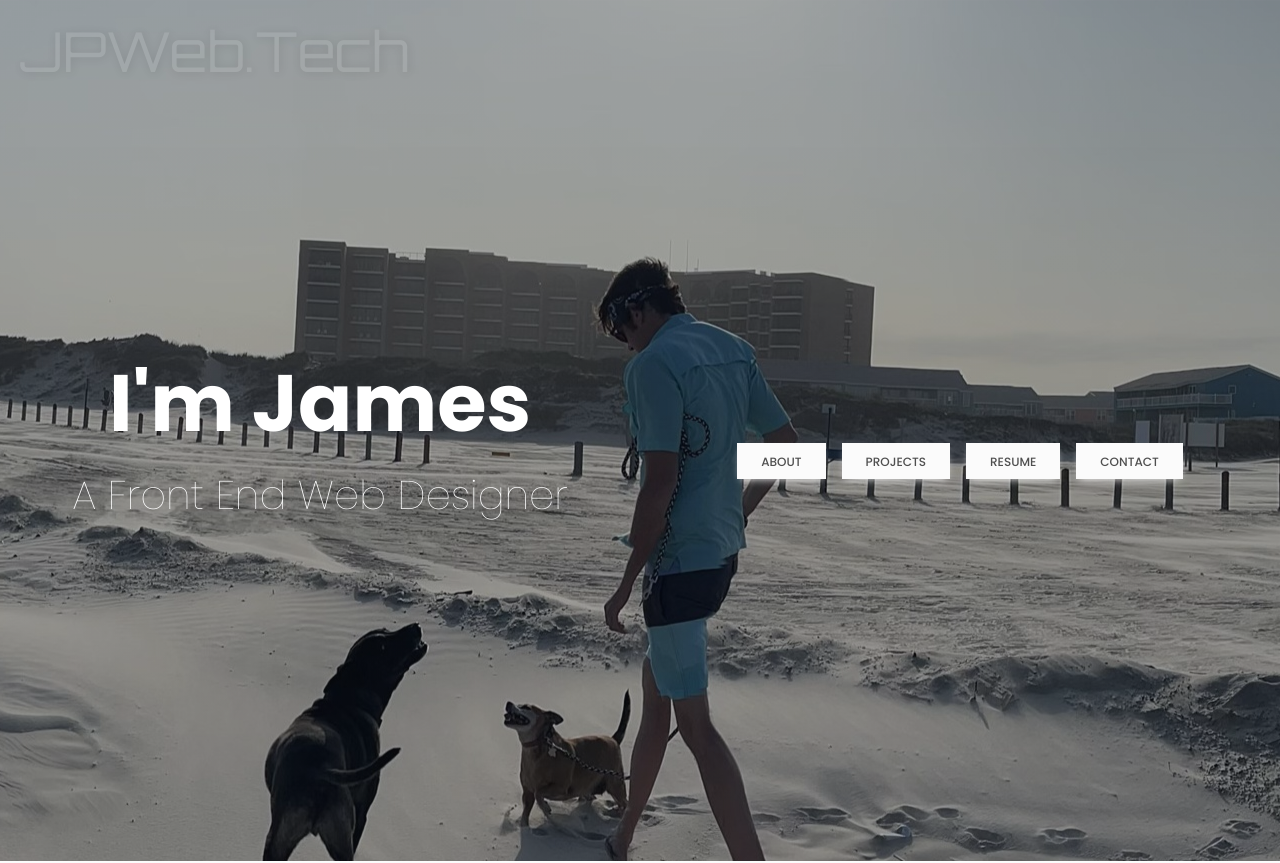
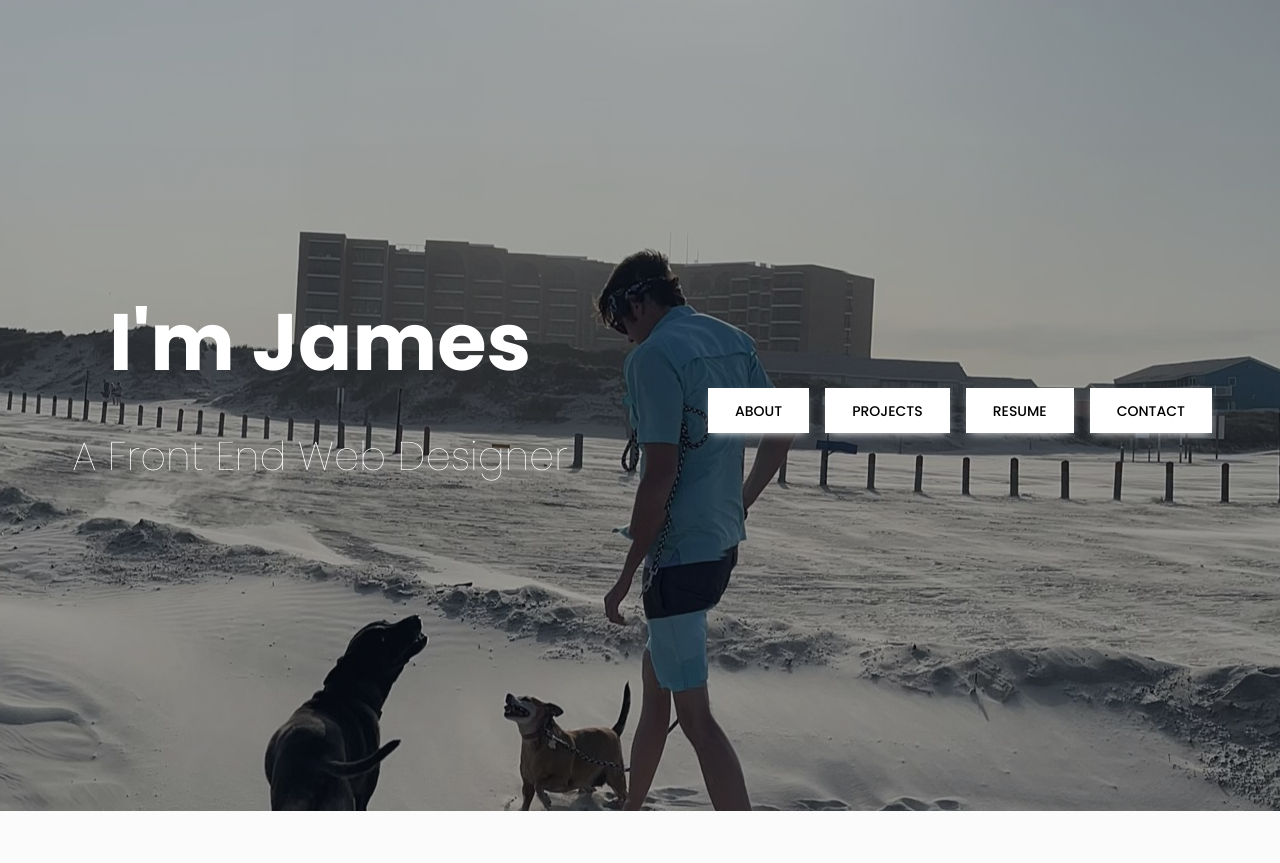
Before and after one commit to James-Pollock/portfolio, a React (Create React App) app: page / in a window 1280 px wide. Shown: the top 863 px of the page. Built offline with nearby package versions, Linux system fonts and the light colour scheme.

Commit message:
more hero updates

```diff
--- a/src/About.js
+++ b/src/About.js
@@ -37,7 +37,7 @@ export default function About() {
         <h2 className="text-center display-1 text-dark">About</h2>
         <MDBRow>
           <MDBCol>
-            <MDBContainer className="small text-muted pb-4 ">
+            <MDBContainer className="text-muted pb-4 ">
               <MDBRow>
                 <MDBCol>
                   <div className="w-100 text-center">
--- a/src/Hero.js
+++ b/src/Hero.js
@@ -17,7 +17,7 @@ const navVariants = {
   },
   hidden: {
     opacity: 0,
-    y: -50,
+    y: -150,
   },
 };
 
@@ -84,9 +84,7 @@ export default function Hero() {
 
   return (
     <>
-      <MDBContainer className="vh-100" style={{ position: 'absolute', top: 0, left:0}}>
-      <div id="brand">JPWeb.Tech</div>
-      </MDBContainer>
+
     <Navbar variants={navVariants} animate={controls} initial="hidden" />
       <MDBContainer
         id="hero"
@@ -108,8 +106,6 @@ export default function Hero() {
                     fontSize: "5rem",
                     fontWeight: "bold",
                     lineHeight: "5rem",
-                    margin: "4px 0px",
-                    padding: "4px 0px",
                   }}
                 >
                   I'm James
@@ -119,8 +115,6 @@ export default function Hero() {
                     fontSize: "2.5rem",
                     fontWeight: "300",
                     lineHeight: "5rem",
-                    margin: "4px 0px",
-                    padding: "4px 0px",
                   }}
                 >
                   A Front End Web Designer
@@ -135,34 +129,38 @@ export default function Hero() {
                 animate="visible"
                 className="hero-links"
               >
-                <div class="d-grid gap-4 d-sm-block mx-auto">
+                <div class="d-md-block d-grid gap-0 col-md-12 col-7 mx-auto">
                   <HeroBtn
-                    color="light"
-                    className="rounded-0 mx-2"
+                    color="white"
+                    size="lg"
+                    className="rounded-0 m-2"
                     variants={heroNavLinks}
                     href="#about"
                   >
                     About
                   </HeroBtn>
                   <HeroBtn
-                    color="light"
-                    className="rounded-0 mx-2"
+                    color="white"
+                    size="lg"
+                    className="rounded-0 m-2"
                     variants={heroNavLinks}
                     href="#projects"
                   >
                     Projects
                   </HeroBtn>
                   <HeroBtn
-                    color="light"
-                    className="rounded-0 mx-2"
+                    color="white"
+                    size="lg"
+                    className="rounded-0 m-2"
                     variants={heroNavLinks}
                     href="#resume"
                   >
                     Resume
                   </HeroBtn>
                   <HeroBtn
-                    color="light"
-                    className="rounded-0 mx-2"
+                    color="white"
+                    size="lg"
+                    className="rounded-0 m-2"
                     variants={heroNavLinks}
                     href="#contact"
                   >
--- a/src/styles.scss
+++ b/src/styles.scss
@@ -1,4 +1,4 @@
-
+@import "node_modules/mdb-react-ui-kit/dist/scss/bootstrap/bootstrap.scss";
 /* ------ The Mixin ------ */
 @mixin typography($font-size) {
   $base-line-height: $font-size * $ratio;
@@ -108,6 +108,7 @@ $ratio: 1.618;
 @import url('https://fonts.googleapis.com/css2?family=Orbitron&display=swap');
 
 p,
+a,
 ul,
 ol,
 pre,
@@ -206,6 +207,7 @@ opacity: 0.1;
   width: 100%;
   z-index: 10;
   color: #fff;
+  margin-top:-50px
 }
 
 .hero-links {
```
Also changed, not shown: src/css/styles.min.css.
